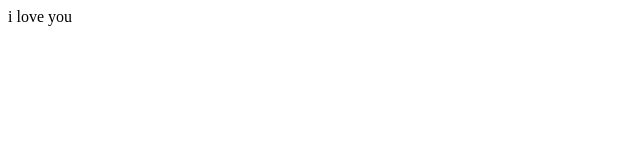
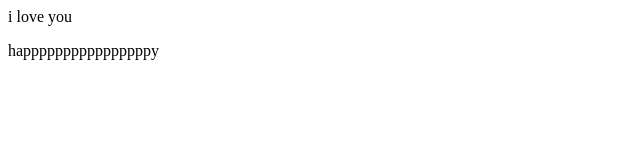
Before and after one commit to ansh3763/localrepo, a plain HTML site: page index.html in a window 1280 px wide. Shown: the whole page, without its empty margins (0-640 px from the left). Drawn offline with Linux system fonts and the light colour scheme.

Commit message:
new paragraph added

```diff
--- a/index.html
+++ b/index.html
@@ -1 +1,2 @@
 <p>i love you</p>
+<p>happppppppppppppppy</p>
```
